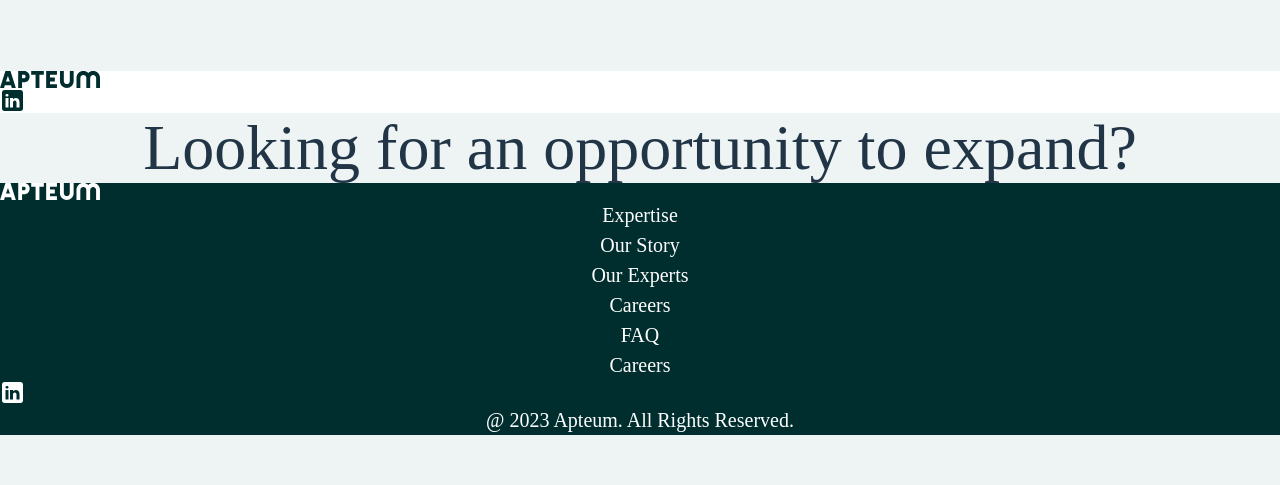
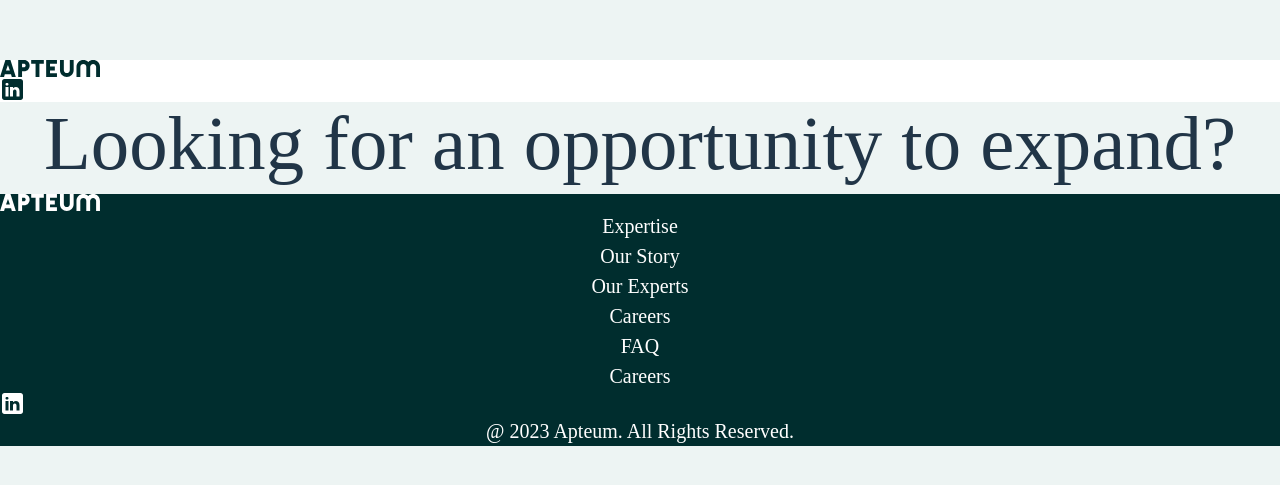
Before and after one commit to rippler7/apteum, a React (Vite) app: page / in a window 1280 px wide. Shown: the part 147-632 px from the top of the page. Built offline with nearby package versions, Linux system fonts and the light colour scheme.

Commit message:
begin animation test

```diff
--- a/src/App.tsx
+++ b/src/App.tsx
@@ -1,5 +1,6 @@
 import NavBarContainer from './components/NavBar'
 import './App.css'
+import AnimBlock from './components/AnimateBlock'
 import Footer from './components/Footer'
 
 function App() {
@@ -7,8 +8,7 @@ function App() {
     <div className='flex flex-col h-screen w-full justify-between align-items'>
       <div className='w-full'><NavBarContainer /></div>
       <div className='w-full h-screen mb-auto'>
-
-        <h1>Looking for an opportunity to expand?</h1>
+        <AnimBlock />
       </div>
       <div className='w-full'><Footer /></div>
     </div>
--- /dev/null
+++ b/src/components/AnimateBlock.css
@@ -0,0 +1,31 @@
+@font-face {
+    font-family:'LibreCaslonCondensed-Medium';
+    src: local('LibreCaslonCondensed-Medium'),url('../fonts/LibreCaslonCondensed-Medium.otf') format('otf');
+  }
+
+:root {
+    font-family: 'LibreCaslonCondensed-Medium', serif;
+}
+
+.container{
+    display: inline-block;
+    font-family: "arial";
+    font-size: 24px;
+  }
+
+  .typed {
+    font-family: 'LibreCaslonCondensed-Medium', serif;
+    overflow: hidden;
+    font-stretch: extra-condensed;
+    white-space: nowrap;
+    width: 0;
+    animation: typing;
+    animation-duration: 1.5s;
+    animation-timing-function: steps(30, end);
+    animation-fill-mode: forwards;
+  }
+
+  @keyframes typing {
+    from { width: 0 }
+    to { width: 100% }
+  }
--- /dev/null
+++ b/src/components/AnimateBlock.tsx
@@ -0,0 +1,11 @@
+import './AnimateBlock.css'
+
+function AnimBlock(){
+    return(
+        <div className="container">
+            <h1 className='typed'>Looking for an opportunity to expand?</h1>
+        </div>
+    )
+}
+
+export default AnimBlock
--- a/src/index.css
+++ b/src/index.css
@@ -2,8 +2,13 @@
 @tailwind components;
 @tailwind utilities;
 
+@font-face {
+  font-family:'LibreCaslonCondensed-Medium';
+  src: local('LibreCaslonCondensed-Medium'),url('./fonts/LibreCaslonCondensed-Medium.otf') format('otf');
+}
+
 :root {
-  font-family: 'fonts/LibreCaslonCondensed-Medium.otf',serif;
+  font-family: 'LibreCaslonCondensed-Medium',serif;
   color-scheme: light dark;
   color: #002d2e;
   background-color: #edf4f3;
```
